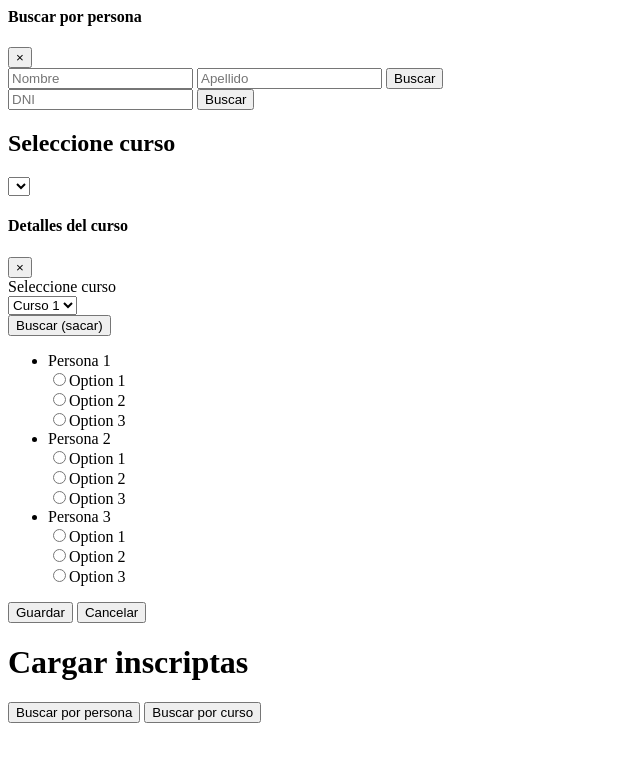
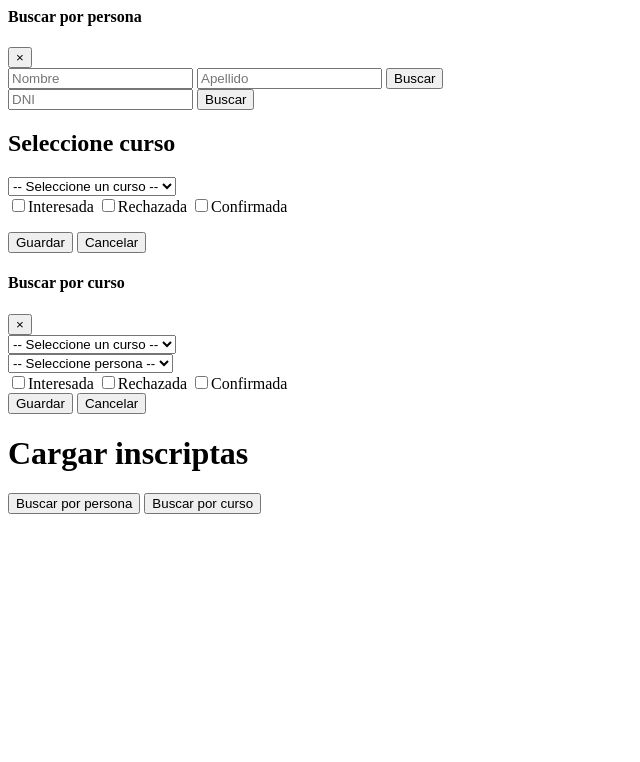
Before and after one commit to damianteplitz/LACA, a CodeIgniter app: the page made by application/views/inscriptas/inscriptas.php in a window 1280 px wide. Shown: the top 762 px of the page, without its empty margins (0-640 px from the left). Run offline with CodeIgniter, Linux system fonts and the light colour scheme; data that the repository does not hold is empty.

Commit message:
Inscriptas buen formato y pasando bien datos al controller

```diff
--- a/application/views/inscriptas/inscriptas.php
+++ b/application/views/inscriptas/inscriptas.php
@@ -27,150 +27,92 @@
                             <button type="submit" class="btn btn-primary  ml-2" id="btn_buscar_dni">Buscar</button>
                         </div>
                     </form>
-
+                    <?php echo form_open('index.php/inscriptas/update_inscriptas'); ?>
                         <h2 id="h nombre"></h2>
                         <ul class="list-group" id="info_cliente"></ul>
 
                         <h2 id="h cursos"></h2>
                         <ul class="list-group" id="lista_cursos"></ul>
-
+                        <div class="container" id="select_box">
+                            <div class="row">
                                 <h2 id="sel cursos">Seleccione curso</h2>
-                    <div class="row" id="select_curso">
+                            </div>
+                            <div class="row">
                                 <select class="form-control" id="sel_curso">
-
+                                    <option disabled selected value> -- Seleccione un curso -- </option>
                                 </select>
                             </div>
-
-                    <?php $w = 0; ?>
-                    <?php foreach ($c_abiertos as $course): ?>
-                        <?php echo form_open('index.php/inscriptas/actualizar_inscriptas'); ?>
-                            <ul class="list-group" id="lista_cursos_abiertos">
-                                <li class="list-group-item">
-                                    <div class="row"><?php echo $c_abiertos[$w]['nombre']; ?></div>
-                                    <div class="float-right">
-                                    <input name="id_cabierto" type="hidden" id="id_cabierto" value = "<?php echo $c_abiertos[$w]['id']; ?>">
+                            <div class="float-center mt-5" id="sel_interesada">
                                 <div class="form-check">
-                                            <label class="form-check-label">
-                                                <input type="radio" class="form-check-input " name="interesada" id="interesada">Interesada
+                                    <label class="checkbox-inline mr-4">
+                                        <input type="checkbox" name="interesada" id="interesada">Interesada
                                     </label>
-                                        </div>
-                                        <div class="form-check">
-                                            <label class="form-check-label">
-                                                <input type="radio" class="form-check-input" name="rechazada" id="rechazada">Rechazada
+                                    <label class="checkbox-inline mr-4">
+                                        <input type="checkbox" name="rechazada" id="rechazada">Rechazada
                                     </label>
-                                        </div>
-                                        <div class="form-check">
-                                            <label class="form-check-label">
-                                                <input type="radio" class="form-check-input" name="reservada" id="reservada">Reservada
+                                    <label class="checkbox-inline mr-4">
+                                        <input type="checkbox" name="confirmada" id="confirmada">Confirmada
                                     </label>
                                 </div>
                             </div>
-                                </li>
-                            </ul>
-                            <!-- Modal footer -->
+                        </div>
+                    </div>
                     <div class="modal-footer">
+                        <input type="hidden" name="id_curso" id= "id_curso" value = "">
+                        <input type="hidden" name="id_cliente" id= "id_cliente" value = "">
                         <button type="submit" id="register" class="btn btn-primary">Guardar</button>
                         <button type="button" class="btn btn-danger" data-dismiss="modal">Cancelar</button>
                     </div>
                 <?php echo form_close(); ?>
-                    <?php $w++; ?>
-                    <?php endforeach; ?>
-                </div>
             </div>
         </div>
     </div>
     <div class="modal" id="modal_buscar_curso">
         <div class="modal-dialog">
             <div class="modal-content">
+                <?php echo form_open('index.php/inscriptas/update_inscriptas'); ?>
                     <!-- Modal Header -->
                     <div class="modal-header">
-                    <h4 class="modal-title">Detalles del curso</h4>
+                        <h4 class="modal-title">Buscar por curso</h4>
                         <button type="button" class="close" data-dismiss="modal">&times;</button>
                     </div>
                     <!-- Modal body -->
                     <div class="modal-body">
-                    <label for="sel1">Seleccione curso</label>
-                    <form action="#">
-                        <select class="form-control" id="sel1">
-                            <option>Curso 1</option>
-                            <option>Curso 2</option>
-                            <option>Curso 3</option>
-                            <option>Curso 4</option>
+                        <div class="row">
+                            <select class="form-control mt-2" id="select_buscar_curso">
+                                <option disabled selected value> -- Seleccione un curso -- </option>
                             </select>
-                        <div class="text-right">
-                                <button type="submit" class="btn btn-primary  mt-2 mb-3">Buscar (sacar)</button>
                         </div>
-                    </form>
-                    <ul class="list-group">
-                        <li class="list-group-item " id="curso_box3">
-                            <div class="row">Persona 1</div>
-                            <div class="float-right">
+                        <div class="row">
+                            <select class="form-control mt-2" id="select_buscar_persona">
+                                <option disabled selected value> -- Seleccione persona -- </option>
+                            </select>
+                        </div>
+                        <div class="row">
+                            <div class="float-center mt-5" id="sel_buscar_interesada">
                                 <div class="form-check">
-                                    <label class="form-check-label">
-                                        <input type="radio" class="form-check-input " name="optradio">Option 1
+                                    <label class="checkbox-inline mr-4">
+                                        <input type="checkbox" name="interesada" id="interesada_buscar">Interesada
                                     </label>
-                                </div>
-                                <div class="form-check">
-                                    <label class="form-check-label">
-                                        <input type="radio" class="form-check-input" name="optradio">Option 2
+                                    <label class="checkbox-inline mr-4">
+                                        <input type="checkbox" name="rechazada" id="rechazada_buscar">Rechazada
                                     </label>
-                                </div>
-                                <div class="form-check">
-                                    <label class="form-check-label">
-                                        <input type="radio" class="form-check-input" name="optradio" >Option 3
+                                    <label class="checkbox-inline mr-4">
+                                        <input type="checkbox" name="confirmada" id="confirmada_buscar">Confirmada
                                     </label>
                                 </div>
                             </div>
-                        </li>
-                        <li class="list-group-item" id="curso_box2">
-                            <div class="row">Persona 2</div>
-                            <div class="float-right">
-                                <div class="form-check">
-                                    <label class="form-check-label">
-                                        <input type="radio" class="form-check-input " name="optradio">Option 1
-                                    </label>
                         </div>
-                                <div class="form-check">
-                                    <label class="form-check-label">
-                                        <input type="radio" class="form-check-input" name="optradio">Option 2
-                                    </label>
-                                </div>
-                                <div class="form-check">
-                                    <label class="form-check-label">
-                                        <input type="radio" class="form-check-input" name="optradio" >Option 3
-                                    </label>
-                                </div>
-                            </div>
-                        </li>
-                        <li class="list-group-item " id="curso_box1">
-                            <div class="row">Persona 3</div>
-                            <div class="float-right">
-                                <div class="form-check">
-                                    <label class="form-check-label">
-                                        <input type="radio" class="form-check-input " name="optradio">Option 1
-                                    </label>
-                                </div>
-                                <div class="form-check">
-                                    <label class="form-check-label">
-                                        <input type="radio" class="form-check-input" name="optradio">Option 2
-                                    </label>
-                                </div>
-                                <div class="form-check">
-                                    <label class="form-check-label">
-                                        <input type="radio" class="form-check-input" name="optradio" >Option 3
-                                    </label>
-                                </div>
-                            </div>
-                        </li>
-                    </ul>
 
                     </div>
                     <!-- Modal footer -->
                     <div class="modal-footer">
-
-                    <button type="button" class="btn btn-success" data-dismiss="modal">Guardar</button>
+                        <input type="hidden" name="id_curso" id= "id_curso_buscar" value = "">
+                        <input type="hidden" name="id_cliente" id= "id_cliente_buscar" value = "">
+                        <button type="submit" id="register" class="btn btn-primary">Guardar</button>
                         <button type="button" class="btn btn-danger" data-dismiss="modal">Cancelar</button>
                     </div>
+                <?php echo form_close(); ?>
             </div>
         </div>
     </div>
@@ -206,12 +148,27 @@ var c_abiertos = <?php echo json_encode($c_abiertos, JSON_HEX_TAG); ?>;
 
 var btn_nombre_apellido = document.getElementById('btn_buscar_nombre_apellido');
 var btn_buscar_dni = document.getElementById('btn_buscar_dni');
+var sel_cursos = document.getElementById("select_box");
+var sel_interesada = document.getElementById("sel_interesada");
+var ch_interesada = document.getElementById("interesada");
+var ch_rechazada = document.getElementById("rechazada");
+var ch_confirmada = document.getElementById("confirmada");
+var id_curso_form = document.getElementById("id_curso");
+var id_cliente_form = document.getElementById("id_cliente");
+var id_curso_form_buscar = document.getElementById("id_curso_buscar");
+var id_cliente_form_buscar = document.getElementById("id_cliente_buscar");
+var select_buscar_persona = document.getElementById("select_buscar_persona");
+var sel_buscar_curso = document.getElementById("select_buscar_curso");
+var select_buscar_interesada = document.getElementById("sel_buscar_interesada");
+var ch_interesada_buscar = document.getElementById("interesada_buscar");
+var ch_rechazada_buscar = document.getElementById("rechazada_buscar");
+var ch_confirmada_buscar = document.getElementById("confirmada_buscar");
 
-var lista_cursos_abiertos = document.querySelectorAll("#lista_cursos_abiertos");
-for(i=0;i<lista_cursos_abiertos.length;i++){
-    lista_cursos_abiertos[i].style = "display:none;";
-}
 
+sel_cursos.style = "display:none;";
+sel_interesada.style = "display:none;";
+select_buscar_persona.style = "display:none;";
+select_buscar_interesada.style = "display:none;";
 
 btn_nombre_apellido.onclick = function (a){
         a.preventDefault();
@@ -224,11 +181,14 @@ btn_nombre_apellido.onclick = function (a){
         var ok = false;
         var cant_nombre =0;
 
+
+
         cliente_buscado_id = "";
         cliente_buscado_nombre = "";
         cliente_buscado_dni = "";
         cliente_buscado_apellido = "";
         info_cliente.style = "display:none;";
+        sel_cursos.style = "display:none;";
 
         e_nombre.innerHTML = "Detalles del cliente";
         e_lista.innerHTML = "";
@@ -245,13 +205,12 @@ btn_nombre_apellido.onclick = function (a){
                         id_edit = dni_val.value;
                         btn_edit.disabled = false;
                         */
+                        id_cliente_form.value = e['id'];
                         cant_nombre++;
+                        sel_cursos.style = "";
                         info_cliente.style = "";
-                        e_nombre.innerHTML = "El cliente existe y se llama "+e['nombre']+" "+e['apellido'];
+                        e_nombre.innerHTML = e['documento']+" "+e['nombre']+" "+e['apellido'];
                         ok = true;
-                        for(i=0;i<lista_cursos_abiertos.length;i++){
-                            lista_cursos_abiertos[i].style = "";
-                        }
                         /*
                         cliente_buscado_nombre = e['nombre'];
                         cliente_buscado_dni = e['documento'];
@@ -285,16 +244,14 @@ btn_nombre_apellido.onclick = function (a){
         if(ok == false){
             info_cliente.style = "";
             e_nombre.innerHTML = "El cliente no existe, debe crear uno nuevo";
-            for(i=0;i<lista_cursos_abiertos.length;i++){
-                lista_cursos_abiertos[i].style = "display:none;";
-            }
+
         }
         if(cant_nombre > 1){
+            id_cliente_form.value = -1;
+            sel_cursos.style = "display:none;";
             info_cliente.style = "";
             e_nombre.innerHTML = "Hay varios clientes con ese nombre, busque por dni porfavor";
-            for(i=0;i<lista_cursos_abiertos.length;i++){
-                lista_cursos_abiertos[i].style = "display:none;";
-            }
+
         }
         var box = document.querySelectorAll("#box_cliente");
         for (i = 0; i < box.length; i++) {
@@ -311,6 +268,7 @@ btn_buscar_dni.onclick = function (a){
         var apellido = document.getElementById("apellido");
         var e_nombre = document.getElementById("h nombre");
         var e_lista = document.getElementById("h cursos");
+
         var ok = false;
         var cant_nombre =0;
 
@@ -319,6 +277,7 @@ btn_buscar_dni.onclick = function (a){
         cliente_buscado_dni = "";
         cliente_buscado_apellido = "";
         info_cliente.style = "display:none;";
+        sel_cursos.style = "display:none;";
 
         e_nombre.innerHTML = "Detalles del cliente";
         e_lista.innerHTML = "";
@@ -335,13 +294,13 @@ btn_buscar_dni.onclick = function (a){
                         id_edit = dni_val.value;
                         btn_edit.disabled = false;
                         */
+                        id_cliente_form.value = e['id'];
                         cant_nombre++;
+                        sel_cursos.style = "";
                         info_cliente.style = "";
-                        e_nombre.innerHTML = "El cliente existe y se llama "+e['nombre']+" "+e['apellido'];
+                        e_nombre.innerHTML = e['documento']+" "+e['nombre']+" "+e['apellido'];
                         ok = true;
-                        for(i=0;i<lista_cursos_abiertos.length;i++){
-                            lista_cursos_abiertos[i].style = "";
-                        }
+
                         /*
                         cliente_buscado_nombre = e['nombre'];
                         cliente_buscado_dni = e['documento'];
@@ -375,16 +334,12 @@ btn_buscar_dni.onclick = function (a){
         if(ok == false){
             info_cliente.style = "";
             e_nombre.innerHTML = "El cliente no existe, debe crear uno nuevo";
-            for(i=0;i<lista_cursos_abiertos.length;i++){
-                lista_cursos_abiertos[i].style = "display:none;";
-            }
         }
         if(cant_nombre > 1){
+            id_cliente_form.value = -1;
+            sel_cursos.style = "display:none;";
             info_cliente.style = "";
-            e_nombre.innerHTML = "Hay varios clientes con ese nombre, busque por dni porfavor";
-            for(i=0;i<lista_cursos_abiertos.length;i++){
-                lista_cursos_abiertos[i].style = "display:none;";
-            }
+            e_nombre.innerHTML = "Error en la busqueda, disculpe las molestias";
         }
         var box = document.querySelectorAll("#box_cliente");
         for (i = 0; i < box.length; i++) {
@@ -409,8 +364,96 @@ for (i=0;i<c_abiertos.length;i++){
 
 
 sel_curso.onchange = function(e){
+    sel_interesada.style = "";
+    id_curso_form.value = this.value;
     console.log(this.value);
 }
 
+ch_interesada.onclick = function(){
+    if (ch_interesada.checked == true){
+        ch_rechazada.checked = false;
+        ch_confirmada.checked = false;
+        console.log(ch_interesada.checked);
+    }
+    else{
+        console.log(ch_interesada.checked);
+    }
+}
+ch_rechazada.onclick = function(){
+    if (ch_rechazada.checked == true){
+        ch_interesada.checked = false;
+        ch_confirmada.checked = false;
+        console.log(ch_rechazada.checked);
+    }
+    else{
+        console.log(ch_rechazada.checked);
+    }
+}
+ch_confirmada.onclick = function(){
+    if (ch_confirmada.checked == true){
+        ch_rechazada.checked = false;
+        ch_interesada.checked = false;
+        console.log(ch_confirmada.checked);
+    }
+    else{
+        console.log(ch_confirmada.checked);
+    }
+}
+
+for (i=0;i<c_abiertos.length;i++){
+    var option = document.createElement("option");
+    option.text = c_abiertos[i]['nombre'];
+    option.value = c_abiertos[i]['id'];
+    sel_buscar_curso.add(option);
+}
+
+sel_buscar_curso.onchange = function(e){
+    select_buscar_persona.style = "";
+    console.log(this.value);
+    id_curso_form_buscar.value = this.value;
+    //hacer con personas inscriptas no todas
+    for (i=0;i<personas.length;i++){
+        var option = document.createElement("option");
+        option.text = personas[i]['nombre']+" "+personas[i]['apellido'];
+        option.value = personas[i]['id'];
+        select_buscar_persona.add(option);
+    }
+}
+
+select_buscar_persona.onchange = function(e){
+    select_buscar_interesada.style = "";
+    id_cliente_form_buscar.value = this.value;
+}
+
+ch_interesada_buscar.onclick = function(){
+    if (ch_interesada_buscar.checked == true){
+        ch_rechazada_buscar.checked = false;
+        ch_confirmada_buscar.checked = false;
+        console.log(ch_interesada_buscar.checked);
+    }
+    else{
+        console.log(ch_interesada_buscar.checked);
+    }
+}
+ch_rechazada_buscar.onclick = function(){
+    if (ch_rechazada_buscar.checked == true){
+        ch_interesada_buscar.checked = false;
+        ch_confirmada_buscar.checked = false;
+        console.log(ch_rechazada_buscar.checked);
+    }
+    else{
+        console.log(ch_rechazada_buscar.checked);
+    }
+}
+ch_confirmada_buscar.onclick = function(){
+    if (ch_confirmada_buscar.checked == true){
+        ch_rechazada_buscar.checked = false;
+        ch_interesada_buscar.checked = false;
+        console.log(ch_confirmada_buscar.checked);
+    }
+    else{
+        console.log(ch_confirmada_buscar.checked);
+    }
+}
 
 </script>
```
Lines whose indentation alone changed are shown as unchanged.
